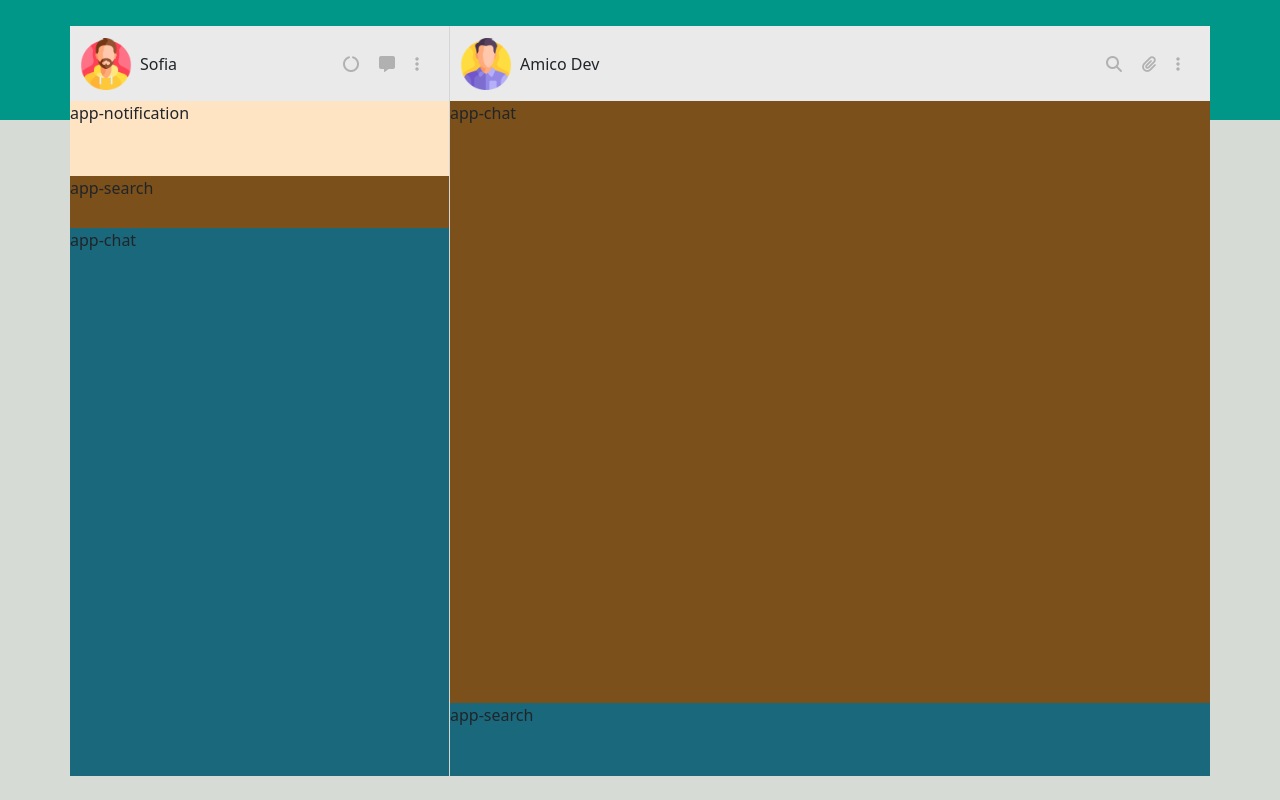
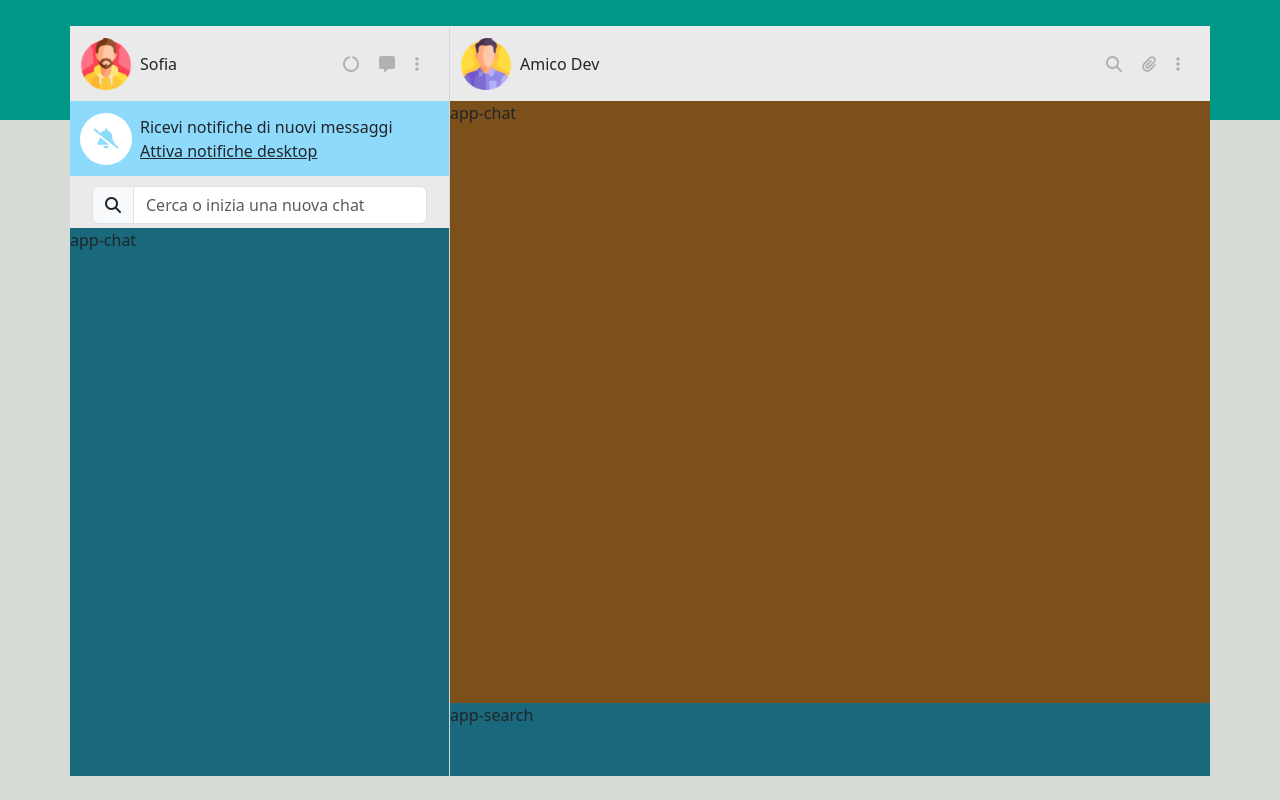
Before and after one commit to mirkodeglinnocenti/vue-boolzapp, a plain HTML site: page index.html in a window 1280 px wide. Drawn offline with nearby package versions, Linux system fonts and the light colour scheme.

Commit message:
FEAT app-notification and appp-search added

```diff
--- a/css/style.css
+++ b/css/style.css
@@ -17,6 +17,10 @@ ol{
 
 a{
     color: currentColor;
+}
+
+p{
+    margin-bottom: 0;
 }
 
 /* DEBUG RULES */
@@ -63,12 +67,14 @@ a{
 
 .app-notification{
     height: 75px;
-    background-color: bisque;
+    background-color: #8EDAFC;
+    padding: 0 10px;
 }
 
 .app-search{
     height: 52px;
-    background-color: rgb(124, 80, 26);
+    background-color: #EAEAEA;
+    padding: 10px;
 }
 
 .app-chat{
@@ -92,11 +98,25 @@ a{
 }
 
 
+/* App notification */
+.notification-icone-bg{
+    background-color: white;
+    object-fit: cover;
+    object-position: center;
+    aspect-ratio: 1/1;
+    border-radius: 100%;
+    width: 52px;
+    display: flex;
+    justify-content: center;
+    align-items: center;
+}
 
+.notification-icone-bg .notification-icone{
+    font-size: 20px;
+    color: #8EDAFC;
+}
 
-
-
-
+/* App search */
 
 
 /* Colonna Destra App */
--- a/index.html
+++ b/index.html
@@ -24,7 +24,9 @@
                     <div class="d-flex align-items-center">
 
                         <img class="app-user_img" src="./img/man-1.png" alt="img user">
-                        <span class="ps-2">Sofia</span>
+                        <div class="ps-2">
+                            <p>Sofia</p>
+                        </div>
 
                     </div>
 
@@ -41,8 +43,28 @@
                 </div>
 
 
-                <div class="app-notification">app-notification</div>
-                <div class="app-search">app-search</div>
+                <div class="app-notification d-flex align-items-center">
+
+                    <div class="notification-icone-bg">
+                        <i class="notification-icone fa-solid fa-bell-slash"></i>
+                    </div>
+                    <div class="ps-2">
+                        <p>Ricevi notifiche di nuovi messaggi</p>
+                        <a href="#">Attiva notifiche desktop</a>
+                    </div>
+
+
+                </div>
+
+                <div class="app-search">
+                    <form class="container-fluid">
+                        <div class="input-group search-form">
+                          <span class="input-group-text search-form" id="basic-addon1"><i class="fa-solid fa-magnifying-glass"></i></span>
+                          <input type="text" class="form-control search-form" placeholder="Cerca o inizia una nuova chat" aria-label="Search">
+                        </div>
+                    </form>
+                </div>
+
                 <div class="app-chat flex-grow-1 overflow-y-scroll">app-chat</div>
             </div>
 
```
